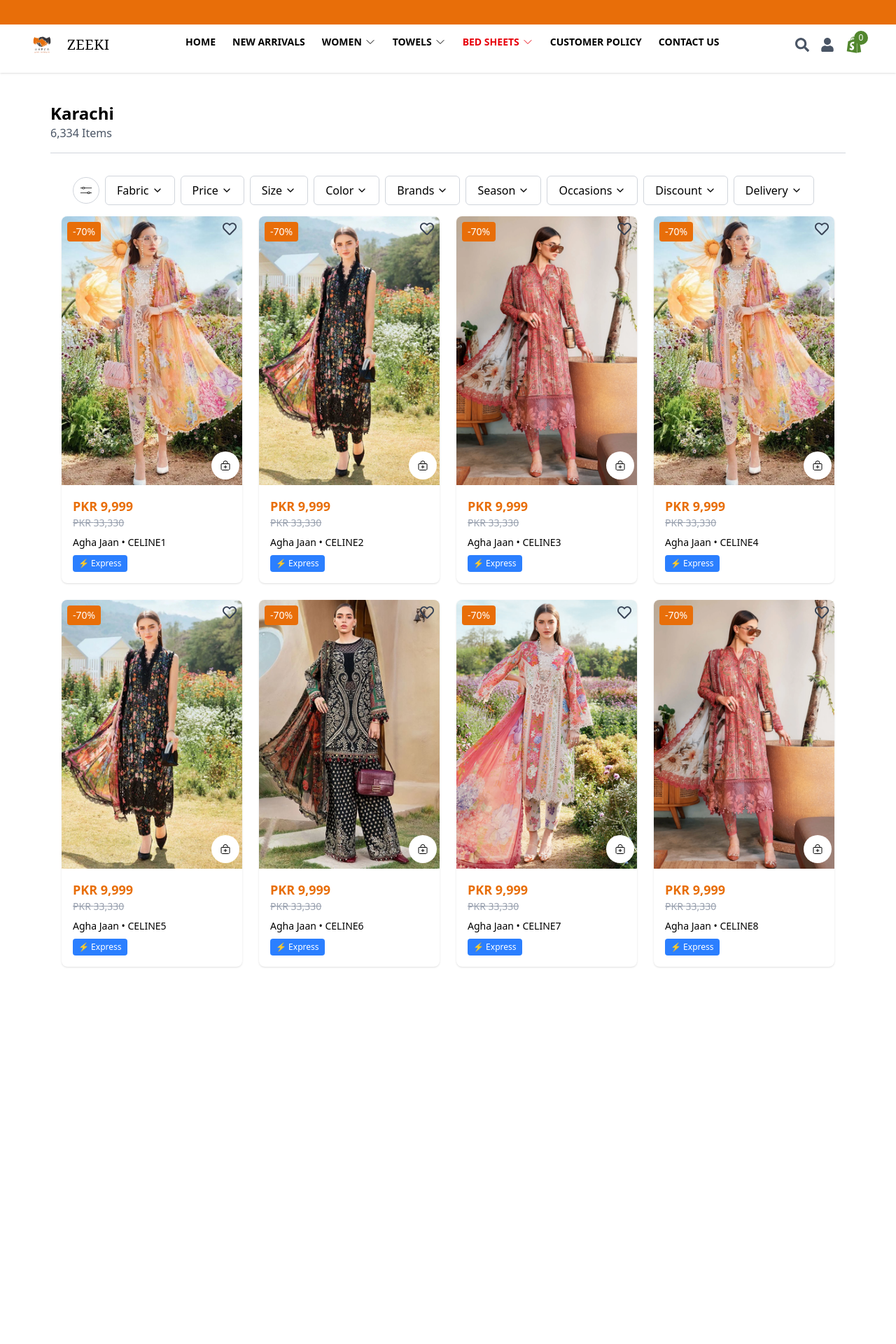
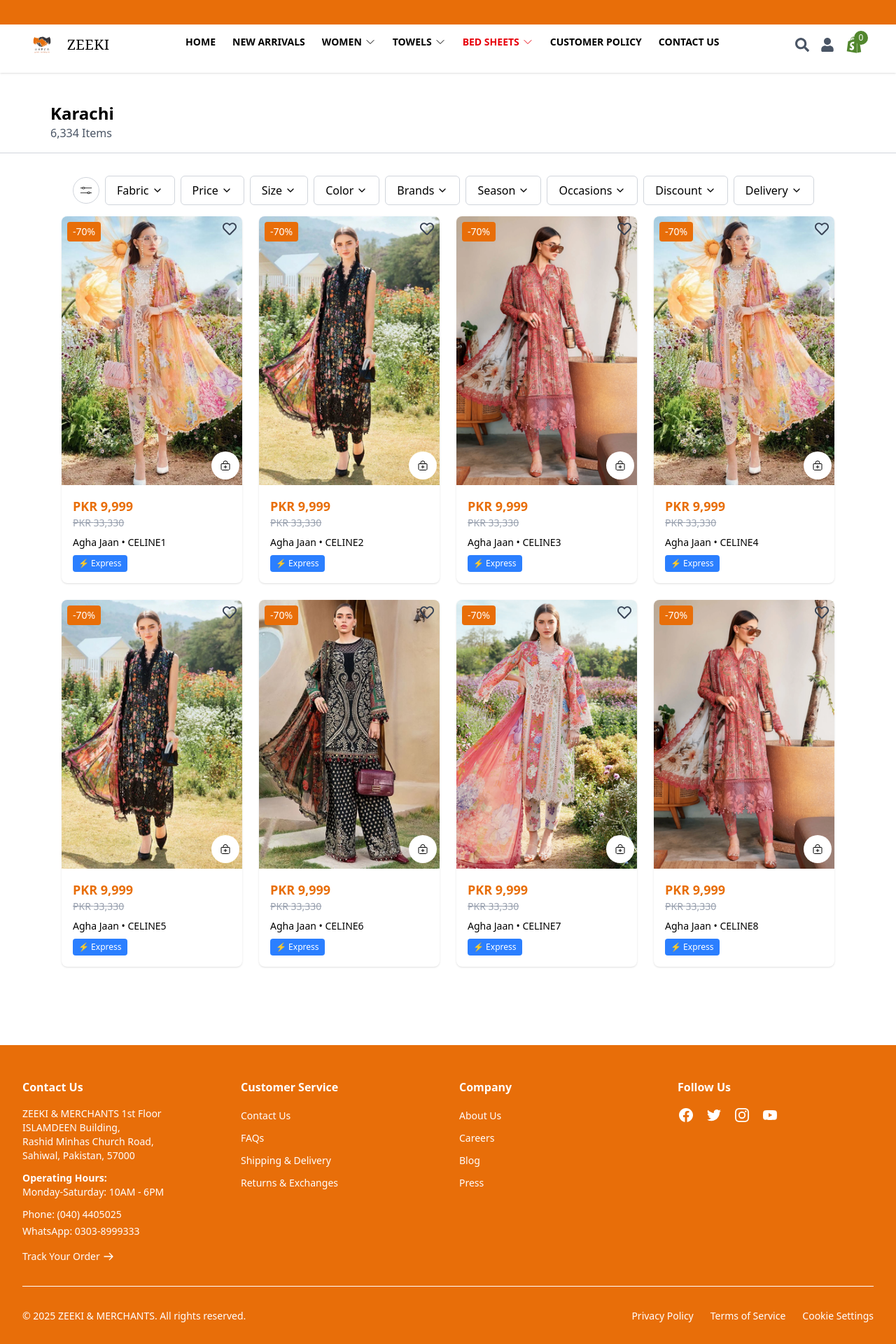
Before and after one commit to AhmadMahmoodRana-dev/Rabeel_Laam, a React (Vite) app: page /category/Karachi in a window 1280 px wide. Shown: the top 1920 px of the page at 70% size. Before the commit the page ends 1397 px from the top, so only its background shows below. Built offline with nearby package versions, Linux system fonts and the light colour scheme.

Commit message:
Add a Footer on a category page

```diff
--- a/src/pages/CategoryPage.jsx
+++ b/src/pages/CategoryPage.jsx
@@ -1,20 +1,22 @@
 import React from "react";
 import { useParams } from "react-router-dom";
 import TrendingProducts from "../components/Home/TrendingProducts";
+import Footer from "../components/Footer/Footer";
 
 const CategoryPage = () => {
   const { name } = useParams();
   return (
     <>
 
-    <div className="w-full bg-[#fff] h-[82vh] mt-[10px] 2xl:px-24 xl:px-18 px-4">
-      <div className="border-b border-b-gray-300 py-4">
+    <div className="w-full bg-[#fff] h-[82vh] mt-[10px]">
+      <div className="border-b border-b-gray-300 py-4 2xl:px-24 xl:px-18 px-4">
         <h1 className="text-black font-semibold text-2xl">{name}</h1>
         <h1 className="text-gray-600">6,334 Items</h1>
       </div>
-      <div>
+      <div className="2xl:px-24 xl:px-18 px-4">
         <TrendingProducts show={false}/>
       </div>
+      <Footer/>
     </div>
 
     </>
```
